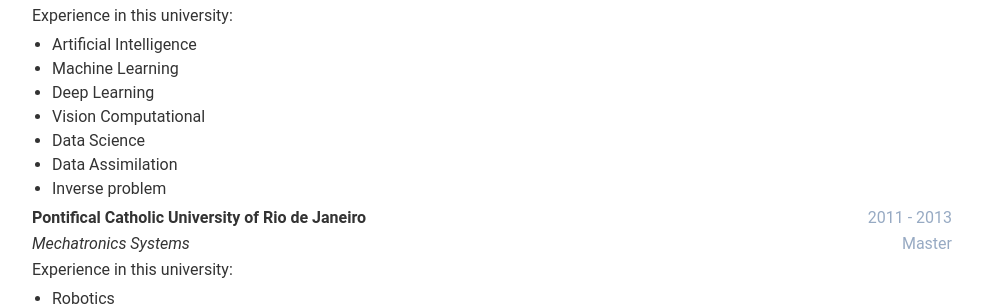
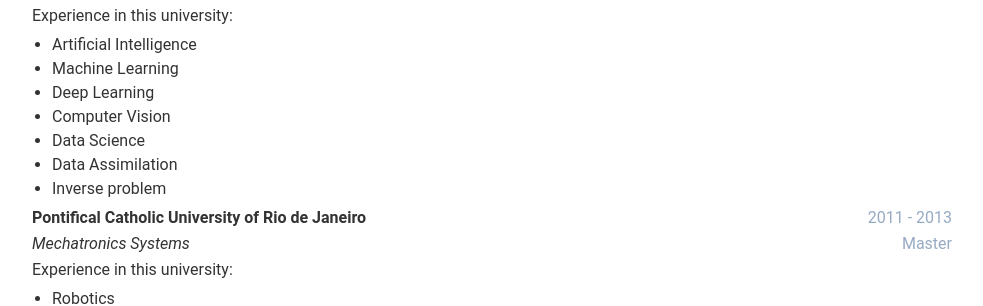
Before and after one commit to smitharauco/https-smitharauco.github.io-, a Jekyll site: the page built from index.html, in a window 1280 px wide and 900 px high, scrolled down 604 px. Shown: the part 153-459 px from the top of the window, without its empty margins (148-1131 px from the left). Built offline with Jekyll 4.4.1, drawn with Linux system fonts in a browser that asks for light colours; nearby versions of some CDN libraries.

Commit message:
Update data.yml

```diff
--- a/_data/data.yml
+++ b/_data/data.yml
@@ -83,7 +83,7 @@
         + Artificial Intelligence
         + Machine Learning
         + Deep Learning
-        + Vision Computational
+        + Computer Vision
         + Data Science
         + Data Assimilation
         + Inverse problem
```
